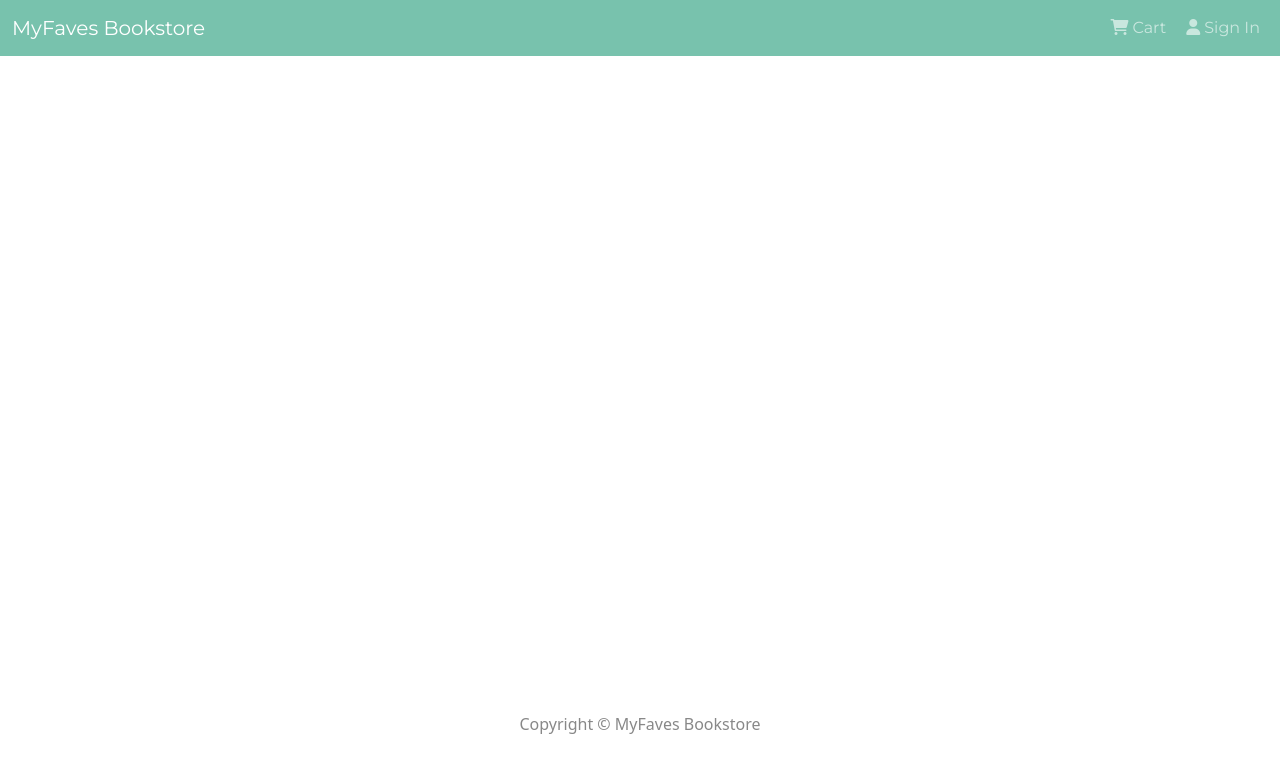
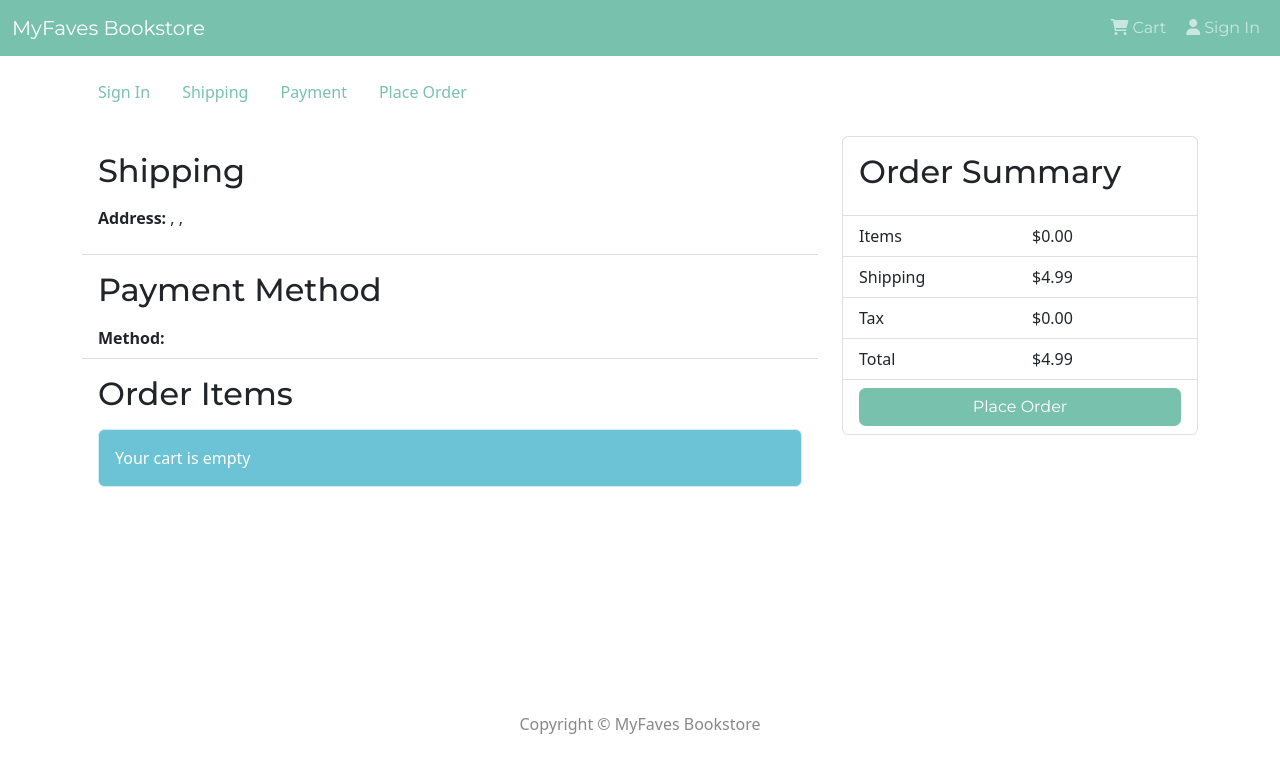
Before and after one commit to jeancarlosherrera/fav-book-eshop, a React (Create React App) app in the folder frontend/: page /placeorder in a window 1280 px wide. Shown: the top 772 px of the page. Built offline with nearby package versions, Linux system fonts and the light colour scheme.

Commit message:
order screen functionality

```diff
--- a/frontend/src/App.js
+++ b/frontend/src/App.js
@@ -10,6 +10,7 @@
 import ProfileScreen from './screens/ProfileScreen';
 import ShippingScreen from './screens/ShippingScreen';
 import PaymentScreen from './screens/PaymentScreen';
+import PlaceOrderScreen from './screens/PlaceOrderScreen';
 
 const App = () => {
   return (
@@ -21,6 +22,7 @@
             <Route path='/' element={<HomeScreen />} exact />
             <Route path='/shipping' element={<ShippingScreen />} />
             <Route path='/payment' element={<PaymentScreen />} />
+            <Route path='/placeorder' element={<PlaceOrderScreen />} />
             <Route path='/login' element={<LoginScreen />} />
             <Route path='/register' element={<RegisterScreen />} />
             <Route path='/profile' element={<ProfileScreen />} />
--- a/frontend/src/screens/PlaceOrderScreen.js
+++ b/frontend/src/screens/PlaceOrderScreen.js
@@ -1,16 +1,134 @@
 import React, { useState } from 'react';
-import { Button, Row, Col, ListGroup, Image, Card } from 'react-bootstrap';
+import { Link } from 'react-router-dom';
+import {
+  Button,
+  Row,
+  Col,
+  ListGroup,
+  Image,
+  Card,
+  ListGroupItem,
+} from 'react-bootstrap';
 import { useDispatch, useSelector } from 'react-redux';
 import Message from '../components/Message';
 import CheckoutSteps from '../components/CheckoutSteps';
 
 const PlaceOrderScreen = () => {
   const cart = useSelector((state) => state.cart);
+
+  const addDecimals = (num) => {
+    return (Math.round(num * 100) / 100).toFixed(2);
+  };
+  cart.itemsPrice = addDecimals(
+    cart.cartItems.reduce((acc, item) => acc + item.price * item.qty, 0)
+  );
+  cart.shippingPrice = addDecimals(cart.itemsPrice > 100 ? 0 : 4.99);
+  cart.taxPrice = addDecimals(Number((0.15 * cart.itemsPrice).toFixed(2)));
+  cart.totalPrice = (
+    Number(cart.itemsPrice) +
+    Number(cart.shippingPrice) +
+    Number(cart.taxPrice)
+  ).toFixed(2);
+
+  const placeOrderHandler = () => {
+    console.log('order');
+  };
+
   return (
     <>
       <CheckoutSteps step1 step2 step3 step4 />
       <Row>
-        <Col md={8}></Col>
+        <Col md={8}>
+          <ListGroup variant='flush'>
+            <ListGroup.Item>
+              <h2>Shipping</h2>
+              <p>
+                <strong>Address: </strong>
+                {cart.shippingAddress.address}, {cart.shippingAddress.city}{' '}
+                {cart.shippingAddress.postalCode},{' '}
+                {cart.shippingAddress.country}
+              </p>
+            </ListGroup.Item>
+            <ListGroup.Item>
+              <h2>Payment Method</h2>
+              <strong>Method: </strong>
+              {cart.paymentMethod}
+            </ListGroup.Item>
+            <ListGroup.Item>
+              <h2>Order Items</h2>
+              {cart.cartItems.length === 0 ? (
+                <Message>Your cart is empty</Message>
+              ) : (
+                <ListGroup variant='flush'>
+                  {cart.cartItems.map((item, index) => (
+                    <ListGroup.Item key={index}>
+                      <Row>
+                        <Col md={1}>
+                          <Image
+                            src={item.image}
+                            alt={item.title}
+                            fluid
+                            rounded
+                          />
+                        </Col>
+                        <Col>
+                          <Link to={`/book/${item.book}`}>{item.title}</Link>
+                        </Col>
+                        <Col md={4}>
+                          {item.qty} x ${item.price} = ${item.qty * item.price}
+                        </Col>
+                      </Row>
+                    </ListGroup.Item>
+                  ))}
+                </ListGroup>
+              )}
+            </ListGroup.Item>
+          </ListGroup>
+        </Col>
+        <Col md={4}>
+          <Card>
+            <ListGroup variant='flush'>
+              <ListGroup.Item>
+                <h2>Order Summary</h2>
+              </ListGroup.Item>
+              <ListGroup.Item>
+                <Row>
+                  <Col>Items</Col>
+                  <Col>${cart.itemsPrice}</Col>
+                </Row>
+              </ListGroup.Item>
+              <ListGroup.Item>
+                <Row>
+                  <Col>Shipping</Col>
+                  <Col>${cart.shippingPrice}</Col>
+                </Row>
+              </ListGroup.Item>
+              <ListGroup.Item>
+                <Row>
+                  <Col>Tax</Col>
+                  <Col>${cart.taxPrice}</Col>
+                </Row>
+              </ListGroup.Item>
+              <ListGroup.Item>
+                <Row>
+                  <Col>Total</Col>
+                  <Col>${cart.totalPrice}</Col>
+                </Row>
+              </ListGroup.Item>
+              <ListGroup.Item>
+                <div className='d-grid gap-2'>
+                  <Button
+                    type='button'
+                    disabled={cart.cartItems === 0}
+                    onClick={placeOrderHandler}
+                  >
+                    Place Order
+                  </Button>
+                </div>
+              </ListGroup.Item>
+            </ListGroup>
+          </Card>
+        </Col>
       </Row>
     </>
   );
```
